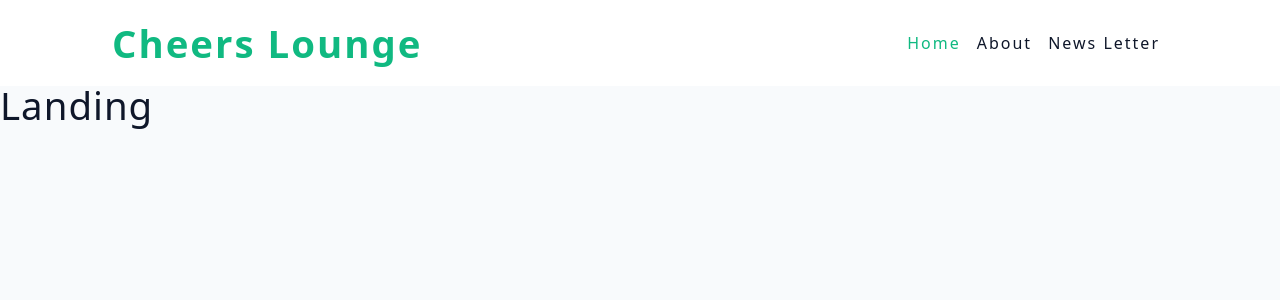
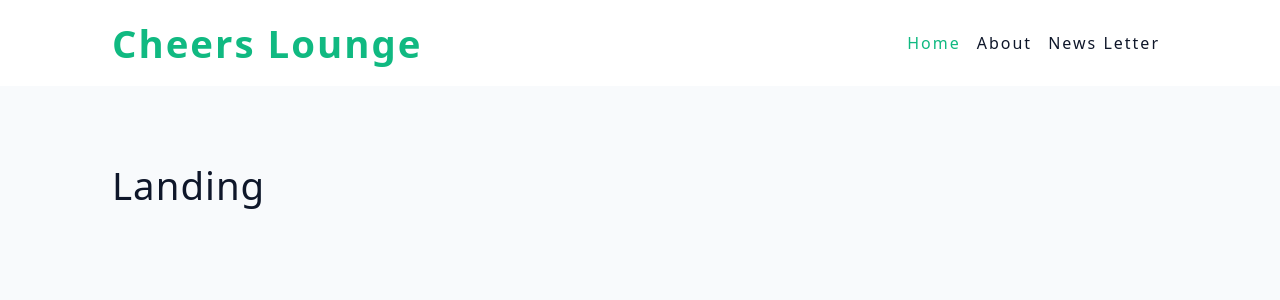
Before and after one commit to ProfessorBunny/Cheers-Lounge, a React (Vite) app: page / in a window 1280 px wide. Shown: the top 300 px of the page. Built offline with nearby package versions, Linux system fonts and the light colour scheme.

Commit message:
CSS updated for layout of all pages through outlet

```diff
--- a/src/pages/HomeLayout.jsx
+++ b/src/pages/HomeLayout.jsx
@@ -5,7 +5,9 @@ const HomeLayout = () => {
   return (
     <>
       <Navbar />
-      <Outlet />
+      <div className="page">
+        <Outlet />
+      </div>
     </>
   );
 };
```
